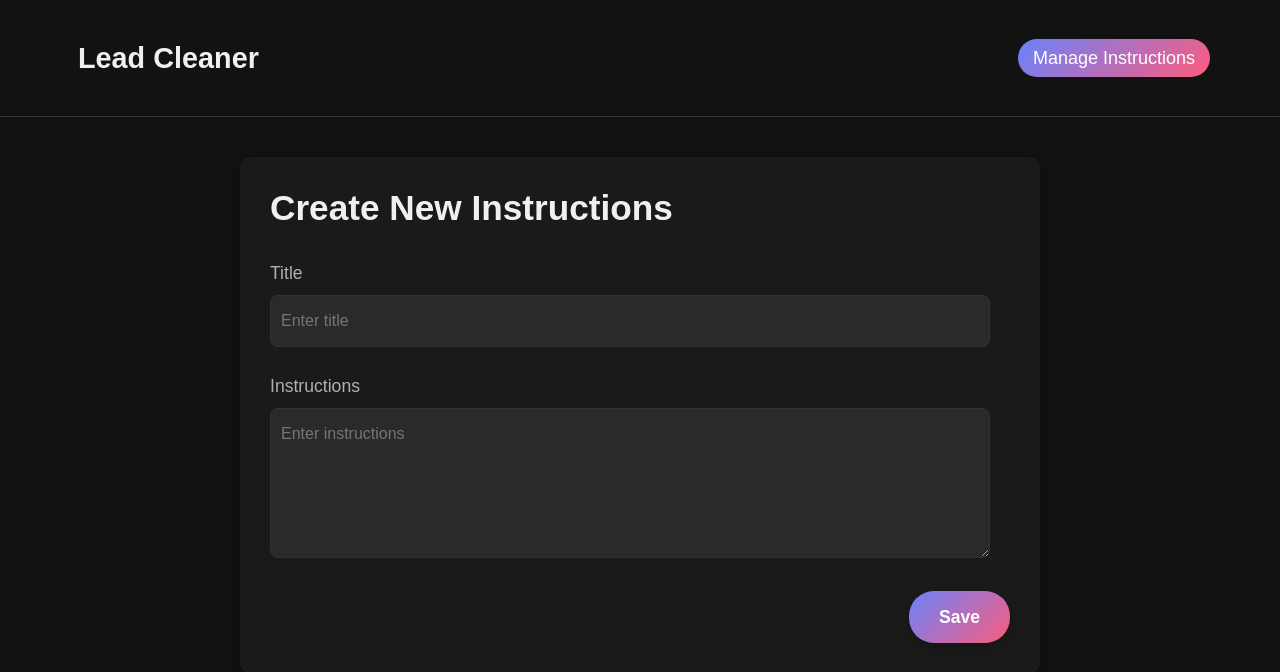
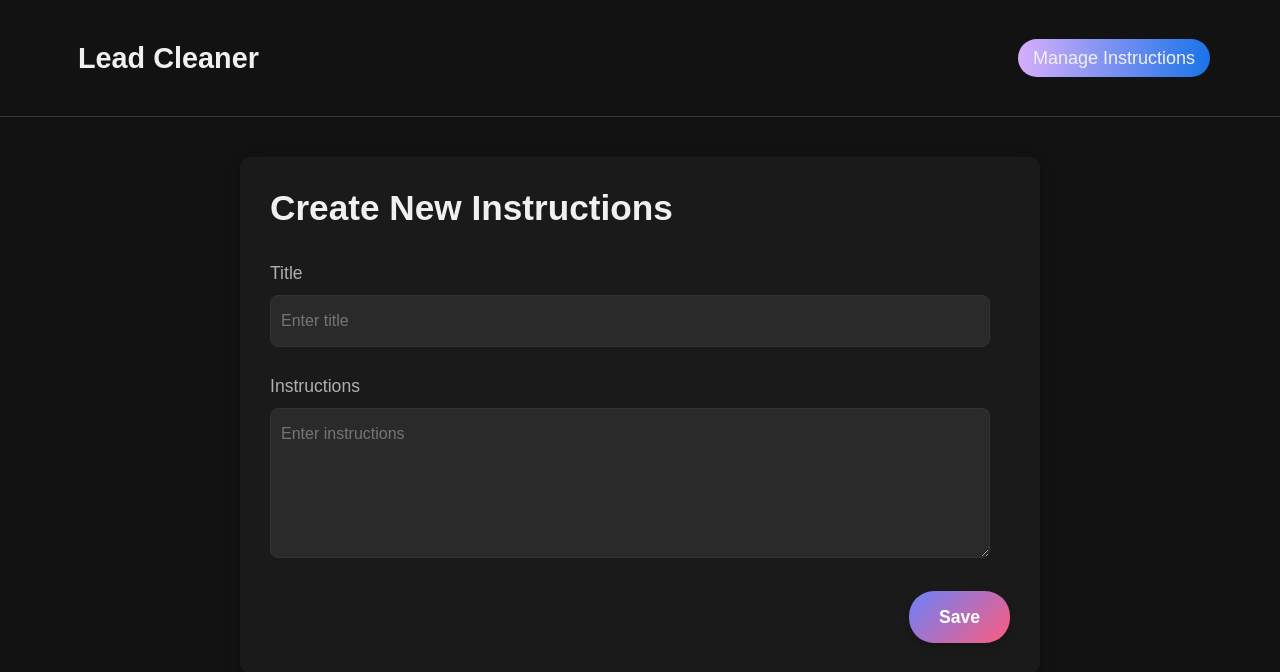
Before and after one commit to safal-dev/ai-data-cleaner, a Django app: page /create_instruction/ in a window 1280 px wide. Shown: the top 672 px of the page. Run offline with Django 5.2, Linux system fonts and the light colour scheme; the visitor is signed in with stand-in values (Sample User, id 1).

Commit message:
fixing header of create instruction

```diff
--- a/static/css/create_instruction.css
+++ b/static/css/create_instruction.css
@@ -110,7 +110,7 @@ body {
 .main-nav .nav-links a {
     color: #b0b0b0;
 }
-.main-nav .nav-links .btn-gradient {
+/* .main-nav .nav-links .btn-gradient {
     background: linear-gradient(135deg, #6a82fb, #fc5c7d);
     color: white;
-}
+} */
```
Also changed, not shown: static/css/main.css (deleted).
